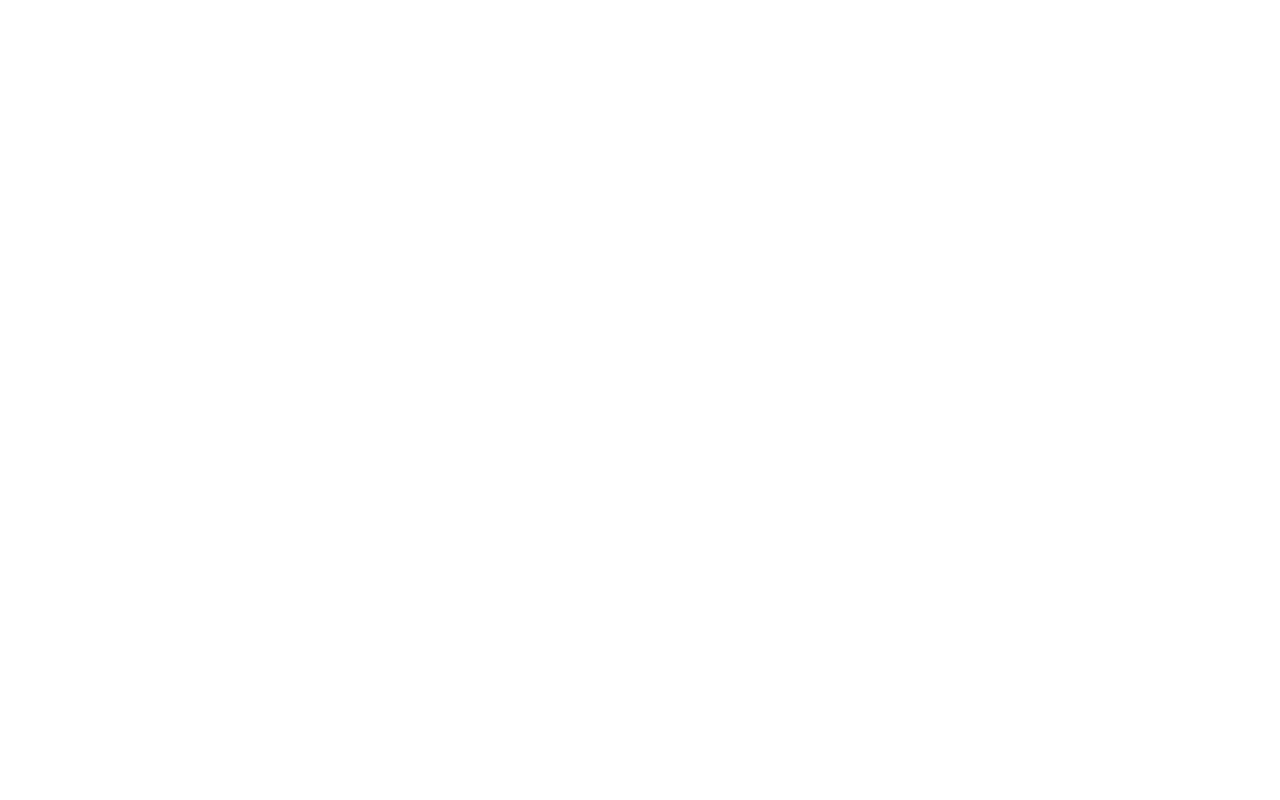
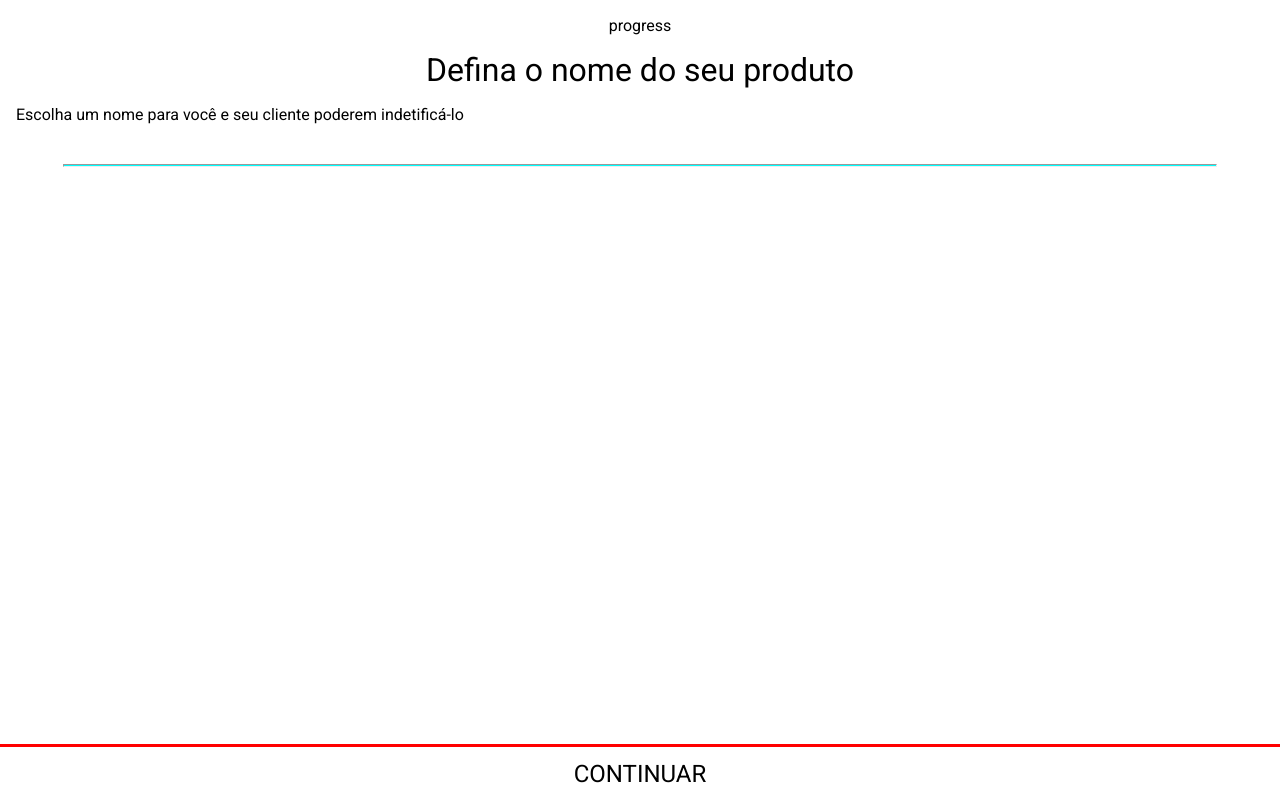
Before and after one commit to LeandroSSB/qipu-project, a website with bundled scripts: page index.html in a window 1280 px wide. Built offline with nearby package versions, Linux system fonts and the light colour scheme.

Commit message:
feat: creating style's first steps

```diff
--- a/assets/global.css
+++ b/assets/global.css
@@ -0,0 +1,54 @@
+* {
+  font-family: 'Roboto', sans-serif !important;
+}
+
+:root {
+
+}
+
+
+.landingPageModal {
+  width: 100vw;
+  height: 100vh;
+  display: flex;
+  flex-flow: column;
+  justify-content: space-between;
+}
+
+.landingPageModal > header > hr {
+  width: 90vw;
+  height: 1px;
+  background-color: aqua;
+}
+
+.landingPageModal > header{
+  display: flex;
+  flex-flow: column;
+}
+.landingPageModal > header > span {
+  padding-top: 1rem;
+  margin: 0 auto;
+}
+
+.landingPageModal > header > h1 {
+  font-size: 2rem;
+  margin: 1rem 1rem 0rem 1rem;
+  text-align: center;
+}
+
+.landingPageModal > header > h3 {
+  margin: 1rem 1rem 2rem 1rem;
+}
+
+.landingPageModal > footer {
+  display: flex;
+  justify-content: center;
+}
+.landingPageModal > footer > button {
+  width: 100vw;
+  height: 3.5rem;
+  font-size: 1.5rem;
+  background-color: white;
+  border: none;
+  border-top: .2rem solid red;
+}
--- a/assets/models/categoryModel.js
+++ b/assets/models/categoryModel.js
@@ -6,7 +6,7 @@ class Category {
     this.name = name
   }
 
-  static saveCategory(CategoryModel = new Category("example")) {
+  static saveCategory(CategoryModel = new Category("")) {
     const categories = JSON.parse(localStorage.getItem("@qipu:categories")) || []
     categories.push(CategoryModel)
     localStorage.setItem("@qipu:categories", JSON.stringify(categories))
--- a/assets/models/productModel.js
+++ b/assets/models/productModel.js
@@ -12,7 +12,7 @@ class Product {
   }
 
 
-  static saveProduct (ProductModel = new Product) {
+  static saveProduct (ProductModel = new Product()) {
     const products = JSON.parse(localStorage.getItem("@qipu:products")) || []
     products.push(ProductModel)
     localStorage.setItem("@qipu:products", JSON.stringify(products))
--- a/index.html
+++ b/index.html
@@ -6,11 +6,31 @@
   <meta name="viewport" content="width=device-width, initial-scale=1.0">
   <link rel="stylesheet" href="./assets/global.css">
   <link rel="stylesheet" href="./assets/reset.css">
+  <link rel="preconnect" href="https://fonts.googleapis.com">
+  <link rel="preconnect" href="https://fonts.gstatic.com" crossorigin>
+  <link href="https://fonts.googleapis.com/css2?family=Roboto&display=swap" rel="stylesheet">
   <title>Qypu project</title>
 </head>
 <body>
 
+<aside class="landingPageModal">
 
+  <header>
+    <span> progress </span>
+    <h1> Defina o nome do seu
+      produto </h1>
+    <h3> Escolha um nome para você e seu cliente
+      poderem indetificá-lo </h3>
+      <hr/>
+  </header>
+
+  <footer>
+    <button>
+      CONTINUAR
+    </button>
+  </footer>
+
+</aside>
 
 <script src="./assets/main.js" type="module"></script>
 </body>
```
